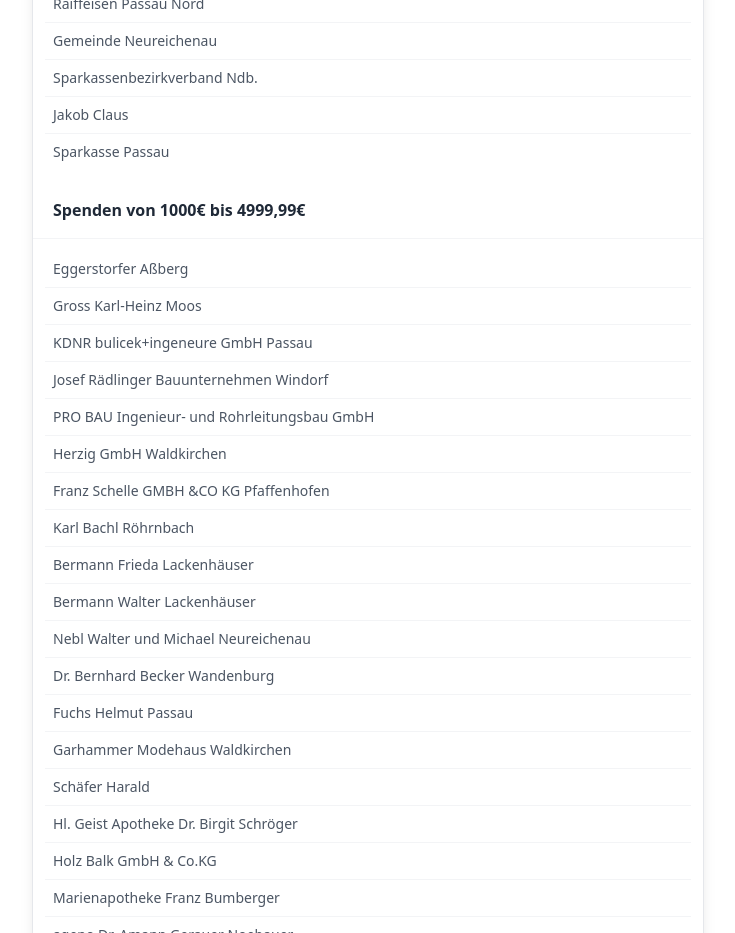
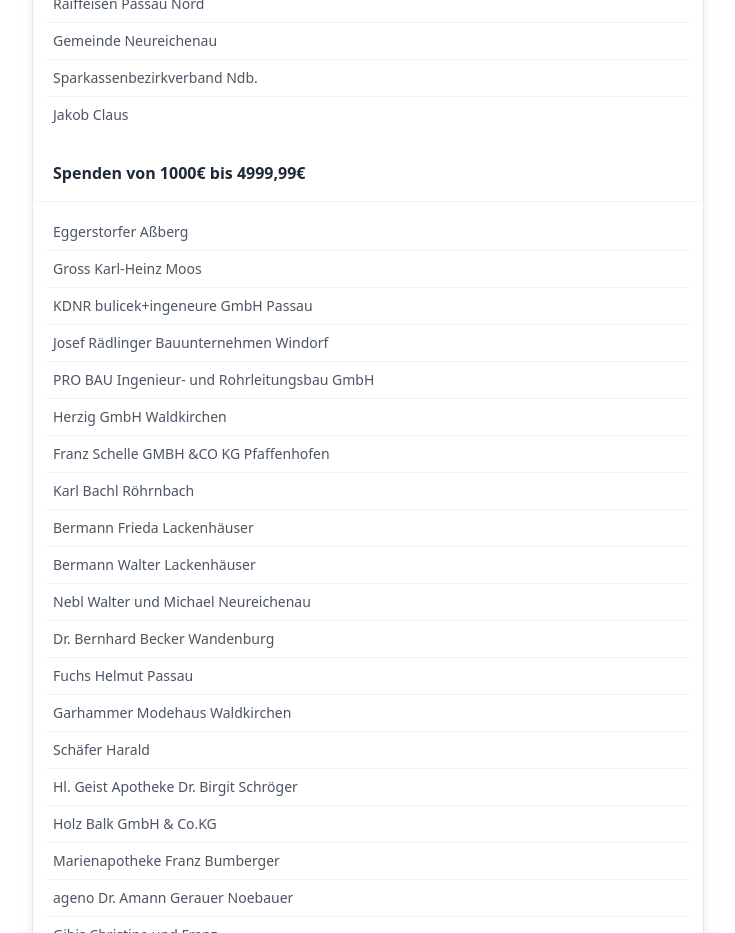
Before and after one commit to giggei/dreisessel, a SvelteKit app: page /spenden in a window 1280 px wide. Shown: the part 1480-2413 px from the top of the page, without its empty margins (272-1007 px from the left). Built offline with nearby package versions, Linux system fonts and the light colour scheme.

Commit message:
Double Entry removed

```diff
--- a/src/routes/spenden/+page.svelte
+++ b/src/routes/spenden/+page.svelte
@@ -142,11 +142,6 @@
 										<tr>
 											<td class="p-2 whitespace-nowrap">
 												<div class="text-left">Jakob Claus</div>
-											</td>
-										</tr>
-										<tr>
-											<td class="p-2 whitespace-nowrap">
-												<div class="text-left">Sparkasse Passau</div>
 											</td>
 										</tr>
 									</tbody>
```
